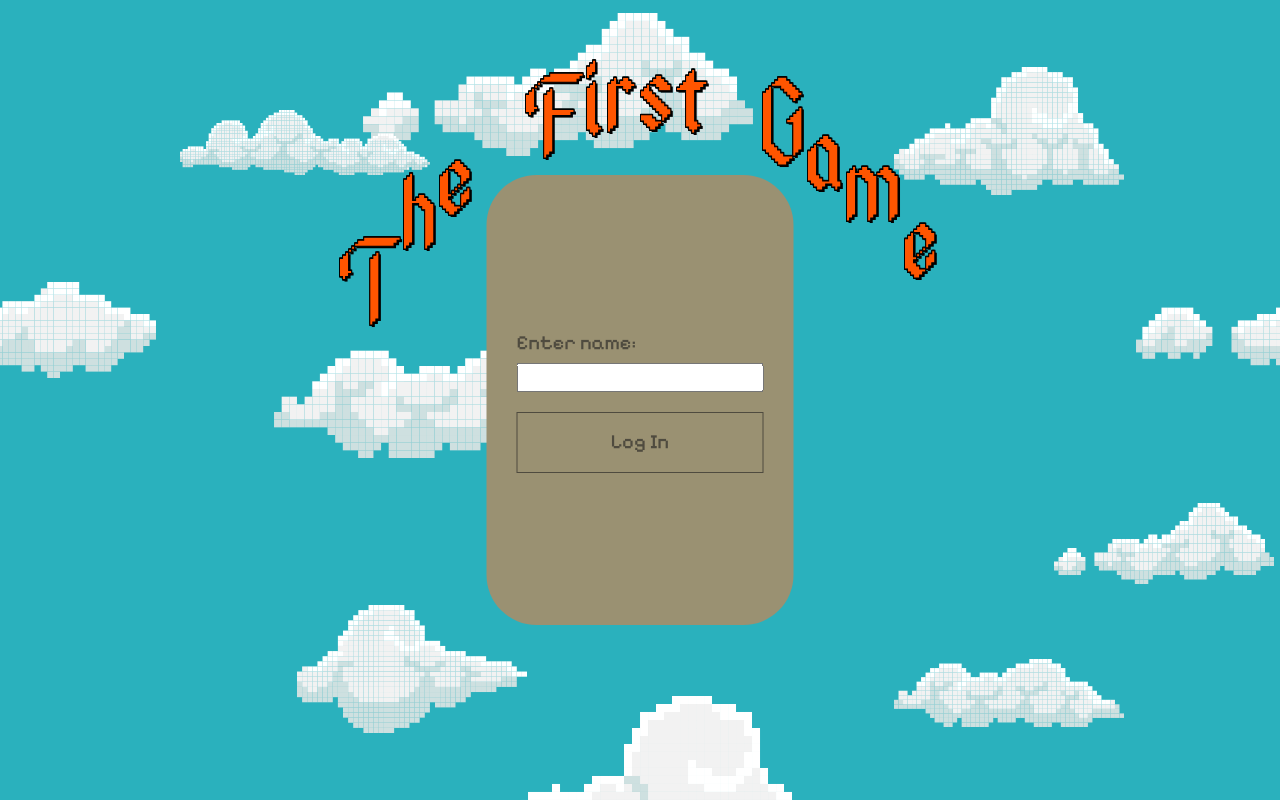
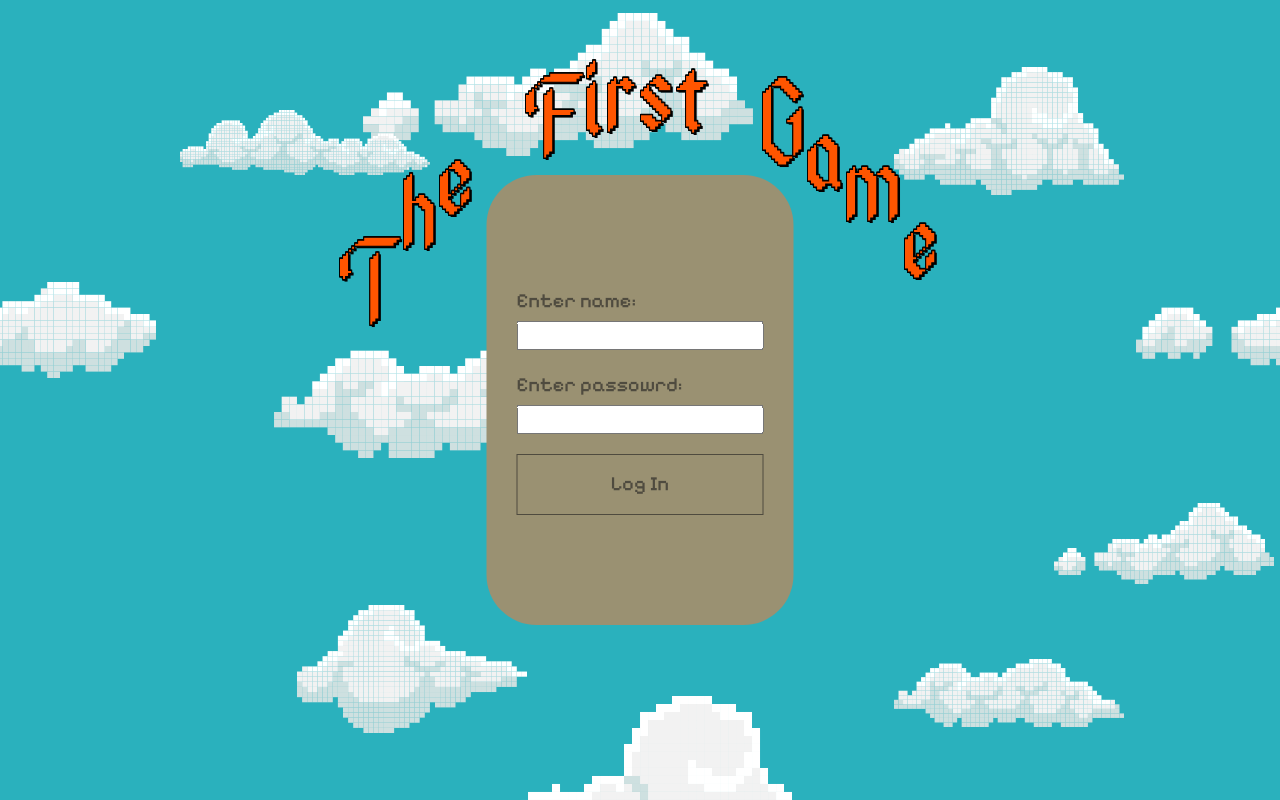
Before and after one commit to NikitaVirachev/WebGameClient, a React (Vite) app: page / in a window 1280 px wide. Built offline with nearby package versions, Linux system fonts and the light colour scheme; no server answers.

Commit message:
fear #8L add password input

```diff
--- a/src/components/Form/InputText.jsx
+++ b/src/components/Form/InputText.jsx
@@ -1,6 +1,6 @@
 import classes from './InputText.module.scss';
 
-const InputText = ({ id, name, type = 'text', onChange, children }) => {
+const InputText = ({ id, name, type = 'text', value, onChange, children }) => {
   return (
     <div className={classes.input__container}>
       <label htmlFor={id}>{children}</label>
@@ -10,6 +10,8 @@ const InputText = ({ id, name, type = 'text', onChange, children }) => {
         name={name}
         id={id}
         onChange={onChange}
+        required
+        value={value}
       />
     </div>
   );
--- a/src/components/Pages/Login/Login.jsx
+++ b/src/components/Pages/Login/Login.jsx
@@ -8,12 +8,18 @@ import './Login.scss';
 
 const Login = () => {
   const [name, setName] = useState('');
+  const [password, setPassword] = useState('');
   const loginRef = useRef(null);
 
   const handleSubmit = (event) => {
     event.preventDefault();
 
-    console.log(name);
+    const authInfo = { name, password };
+
+    console.log(authInfo);
+
+    setName('');
+    setPassword('');
   };
 
   return (
@@ -25,9 +31,19 @@ const Login = () => {
             id="login-name"
             name="login"
             type="text"
+            value={name}
             onChange={(e) => setName(e.target.value)}
           >
             Enter name:
+          </InputText>
+          <InputText
+            id="login-password"
+            name="login"
+            type="password"
+            value={password}
+            onChange={(e) => setPassword(e.target.value)}
+          >
+            Enter passowrd:
           </InputText>
           <Button type="submit">Log In</Button>
         </Form>
```
